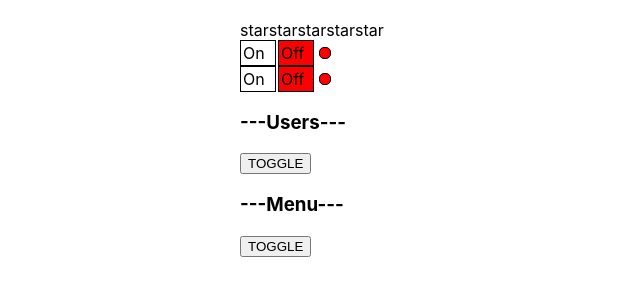
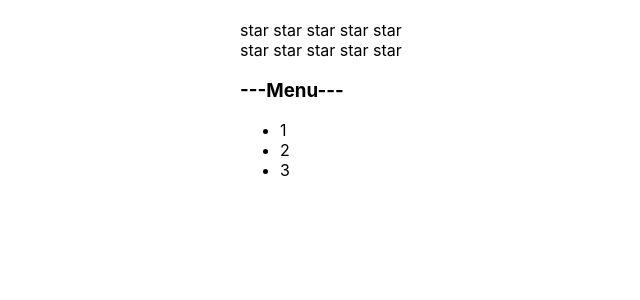
Before and after one commit to SandraYushko/my-app, a React (Create React App) app: page / in a window 1280 px wide. Shown: the top 300 px of the page, without its empty margins (100-740 px from the left). Built offline with nearby package versions, Linux system fonts and the light colour scheme.

Commit message:
(React TS - Kabzda kak podrobno - lesson 08.1) callbacks 1
DZ 1/2

```diff
--- a/src/App.tsx
+++ b/src/App.tsx
@@ -1,22 +1,19 @@
-import React from 'react';
+import React, {useState} from 'react';
 import './App.css';
-import {Accordion} from "./components/Accordion/Accordion";
 import {OnOff} from './components/OnOff/OnOff';
-import {UncontrolledAccordion} from './components/UncontrolledAccordion/Accordion';
+import {UncontrolledAccordion} from './components/UncontrolledAccordion/UncontrolledAccordion';
 import {UncontrolledRating} from './components/UncontrolledRating/UncontrolledRating';
+import {Rating, RatingValuePropsType} from './components/Rating/Rating';
+import {Accordion} from './components/Accordion/Accordion';
 
 function App() {
-    console.log("App rendering")
+    let [ratingValue, setRatingValue] = useState<RatingValuePropsType>(0)
+    let [accordionCollapsed, setAccordionCollapsed] = useState<boolean>(false)
     return (
         <div className={"App"}>
-           {/* //<Accordion titleValue={"Menu"} collapsed={true} />
-            //<Accordion titleValue={"Users"} collapsed={false} />*/}
-            <UncontrolledRating />
-
-            <OnOff />
-            <OnOff />
-            <UncontrolledAccordion titleValue={"Users"}/>
-            <UncontrolledAccordion titleValue={"Menu"}/>
+            <Rating value={ratingValue} onClick={setRatingValue}/>
+            <UncontrolledRating/>
+            <Accordion titleValue={"Menu"} collapsed={accordionCollapsed} onClick={setAccordionCollapsed}/>
         </div>
     );
 }
--- a/src/components/Accordion/Accordion.tsx
+++ b/src/components/Accordion/Accordion.tsx
@@ -3,21 +3,22 @@
 type AccordionPropsType = {
     titleValue: string
     collapsed: boolean
+    onClick: (collapsed: boolean)=>void
 }
 
 export function Accordion(props: AccordionPropsType) {
         return <div>
-            <AccordionTitle title={props.titleValue}/>
+            <AccordionTitle title={props.titleValue} onClick={()=>props.onClick(!props.collapsed)}/>
             {!props.collapsed && <AccordionBody/>}
         </div>
 
 
     type AccordionTitlePropsType = {
         title: string
+        onClick: ()=>void
     }
     function AccordionTitle(props: AccordionTitlePropsType) {
-        console.log("AccordionTitle rendering")
-        return <h3>---{props.title}---</h3>
+        return <h3 onClick={()=>{props.onClick()}}>---{props.title}---</h3>
     }
 }
 
--- a/src/components/Rating/Rating.tsx
+++ b/src/components/Rating/Rating.tsx
@@ -1,26 +1,27 @@
 import React from "react";
 
+export type RatingValuePropsType = 0|1|2|3|4|5
+
 type RatingPropsType = {
-    value: 0|1|2|3|4|5
+    value: RatingValuePropsType
+    onClick: (value:RatingValuePropsType)=>void
 }
 export function Rating(props: RatingPropsType) {
     return <div>
-        <Star selected = {props.value > 0} />
-        <Star selected = {props.value > 1} />
-        <Star selected = {props.value > 2} />
-        <Star selected = {props.value > 3} />
-        <Star selected = {props.value > 4} />
+        <Star selected = {props.value > 0} onClick={props.onClick} value={1}/>
+        <Star selected = {props.value > 1} onClick={props.onClick} value={2}/>
+        <Star selected = {props.value > 2} onClick={props.onClick} value={3}/>
+        <Star selected = {props.value > 3} onClick={props.onClick} value={4}/>
+        <Star selected = {props.value > 4} onClick={props.onClick} value={5}/>
     </div>
 }
 
 type StarPropsType = {
     selected: boolean
+    value: RatingValuePropsType
+    onClick: (value:RatingValuePropsType)=>void
 }
 function Star(props: StarPropsType) {
-    console.log("Star rendering")
-    if (props.selected === true) {
-        return <span><b>star </b></span>
-    } else {
-        return <span>star </span>
-    }
+
+    return <span onClick={()=>{props.onClick(props.value)}}> {props.selected ? <b> star </b> : "star "}</span>
 }
--- a/src/components/UncontrolledAccordion/Accordion.tsx
+++ b/src/components/UncontrolledAccordion/UncontrolledAccordion.tsx
@@ -9,25 +9,23 @@
     let [collapsed, setCollapsed] = useState(true);
 
         return <div>
-            <AccordionTitle title={props.titleValue}/>
-            <button onClick={()=>{setCollapsed(!collapsed)}}>TOGGLE</button>
+            <AccordionTitle title={props.titleValue} onClick={()=>{setCollapsed(!collapsed)}}/>
             {!collapsed && <AccordionBody/>}
         </div>
 
 
     type AccordionTitlePropsType = {
         title: string
+        onClick: ()=>void
     }
     function AccordionTitle(props: AccordionTitlePropsType) {
-        console.log("AccordionTitle rendering")
-        return <h3>---{props.title}---</h3>
+        return <h3 onClick={()=>props.onClick()}>---{props.title}---</h3>
     }
 }
 
 type AccordionBodyPropsType = {
 }
     function AccordionBody(props: AccordionBodyPropsType) {
-        console.log("AccordionBody rendering")
         return <ul>
             <li>1</li>
             <li>2</li>
--- a/src/components/UncontrolledRating/UncontrolledRating.tsx
+++ b/src/components/UncontrolledRating/UncontrolledRating.tsx
@@ -1,24 +1,25 @@
 import React, {useState} from 'react';
+import {RatingValuePropsType} from '../Rating/Rating';
 
 export function UncontrolledRating() {
     let [value, setValue] = useState(0);
 
     return <div>
-        <Star selected = {value > 0} setValue={setValue}/>
-        <Star selected = {value > 1} setValue={setValue}/>
-        <Star selected = {value > 2} setValue={setValue}/>
-        <Star selected = {value > 3} setValue={setValue}/>
-        <Star selected = {value > 4} setValue={setValue}/>
+        <Star selected = {value > 0} setValue={()=>{setValue(1)}} />
+        <Star selected = {value > 1} setValue={()=>{setValue(2)}} />
+        <Star selected = {value > 2} setValue={()=>{setValue(3)}} />
+        <Star selected = {value > 3} setValue={()=>{setValue(4)}} />
+        <Star selected = {value > 4} setValue={()=>{setValue(5)}} />
     </div>
 }
 
 type StarPropsType = {
     selected: boolean
-    setValue: (value: 1|2|3|4|5)=>void
+    setValue: ()=>void
 }
 function Star (props: StarPropsType) {
-    return <span onClick={()=>{props.setValue(5)}}>
-        {props.selected ? <b>star</b> : "star"}
+    return <span onClick={()=>{props.setValue()}}>
+        {props.selected ? <b> star </b> : "star "}
     </span>
     }
 
```
